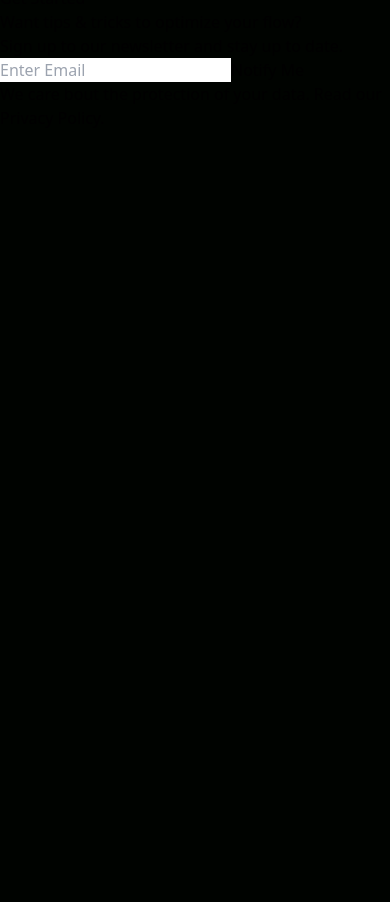
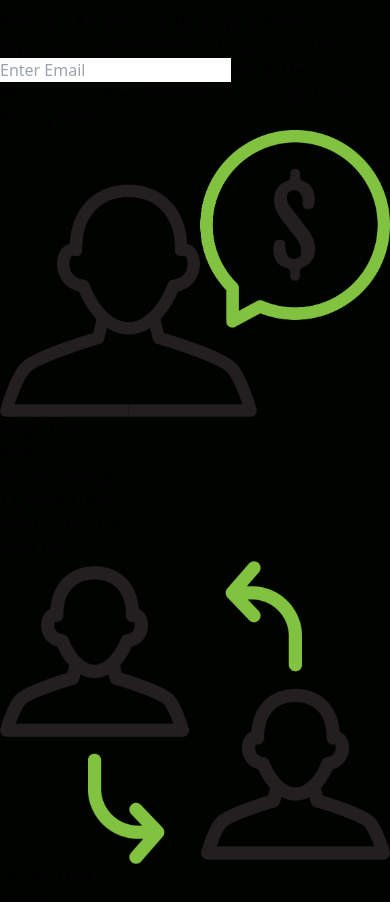
Before and after one commit to mehmetakifkucukkaya/react-Website, a React (Vite) app: page / in a window 390 px wide. Shown: the part 1060-1962 px from the top of the page. Before the commit the page ends 1190 px from the top, so only its background shows below. Built offline with nearby package versions, Linux system fonts and the light colour scheme.

Commit message:
Create Cards component

```diff
--- a/src/App.tsx
+++ b/src/App.tsx
@@ -1,4 +1,5 @@
 import Analytcis from "./components/Analytics"
+import Cards from "./components/Cards"
 import Hero from "./components/Hero"
 import Navbar from "./components/Navbar"
 import Newsletter from "./components/Newsletter"
@@ -13,6 +14,7 @@
      <Hero/>
      <Analytcis/>
      <Newsletter/>
+     <Cards/>
 
     </>
   )
--- /dev/null
+++ b/src/components/Cards.tsx
@@ -0,0 +1,49 @@
+import Single from '../assets/single.png'
+import Double from '../assets/double.png'
+import Triple from '../assets/triple.png'
+
+const Cards = () => {
+    return (
+        <div className='w-full py-[10rem] px-4 bg-white'>
+            <div className='max-w-[1240px] mx-auto grid md:grid-cols-3 gap-8'>
+                <div className='w-full shadow-xl flex flex-col p-4 my-4 rounded-lg hover:scale-105 duration-300'>
+                    <img className='w-20 mx-auto mt-[-3rem] bg-white' src={Single} alt="/" />
+                    <h2 className='text-2xl font-bold text-center py-8'>Single User</h2>
+                    <p className='text-center text-4xl font-bold'>$149</p>
+                    <div className='text-center font-medium'>
+                        <p className='py-2 border-b mx-8 mt-8'>500 GB Storage</p>
+                        <p className='py-2 border-b mx-8'>1 Granted User</p>
+                        <p className='py-2 border-b mx-8'>Send up to 2 GB</p>
+                    </div>
+                    <button className='bg-[#00df9a] w-[200px] rounded-md font-medium my-6 mx-auto px-6 py-3'>Start Trial</button>
+                </div>
+                {/* Double User */}
+                <div className='w-full shadow-xl bg-gray-100 flex flex-col p-4 md:my-0 my-8 rounded-lg hover:scale-105 duration-300'>
+                    <img className='w-20 mx-auto mt-[-3rem] bg-transparent' src={Double} alt="/" />
+                    <h2 className='text-2xl font-bold text-center py-8'>Double User</h2>
+                    <p className='text-center text-4xl font-bold'>$149</p>
+                    <div className='text-center font-medium'>
+                        <p className='py-2 border-b mx-8 mt-8'>500 GB Storage</p>
+                        <p className='py-2 border-b mx-8'>1 Granted User</p>
+                        <p className='py-2 border-b mx-8'>Send up to 2 GB</p>
+                    </div>
+                    <button className='bg-black text-[#00df9a] w-[200px] rounded-md font-medium my-6 mx-auto px-6 py-3'>Start Trial</button>
+                </div>
+                {/* Triple User */}
+                <div className='w-full shadow-xl flex flex-col p-4 my-4 rounded-lg hover:scale-105 duration-300'>
+                    <img className='w-20 mx-auto mt-[-3rem] bg-white' src={Triple} alt="/" />
+                    <h2 className='text-2xl font-bold text-center py-8'>Triple User</h2>
+                    <p className='text-center text-4xl font-bold'>$149</p>
+                    <div className='text-center font-medium'>
+                        <p className='py-2 border-b mx-8 mt-8'>500 GB Storage</p>
+                        <p className='py-2 border-b mx-8'>1 Granted User</p>
+                        <p className='py-2 border-b mx-8'>Send up to 2 GB</p>
+                    </div>
+                    <button className='bg-[#00df9a] w-[200px] rounded-md font-medium my-6 mx-auto px-6 py-3'>Start Trial</button>
+                </div>
+            </div>
+        </div>
+    );
+};
+
+export default Cards;
```
